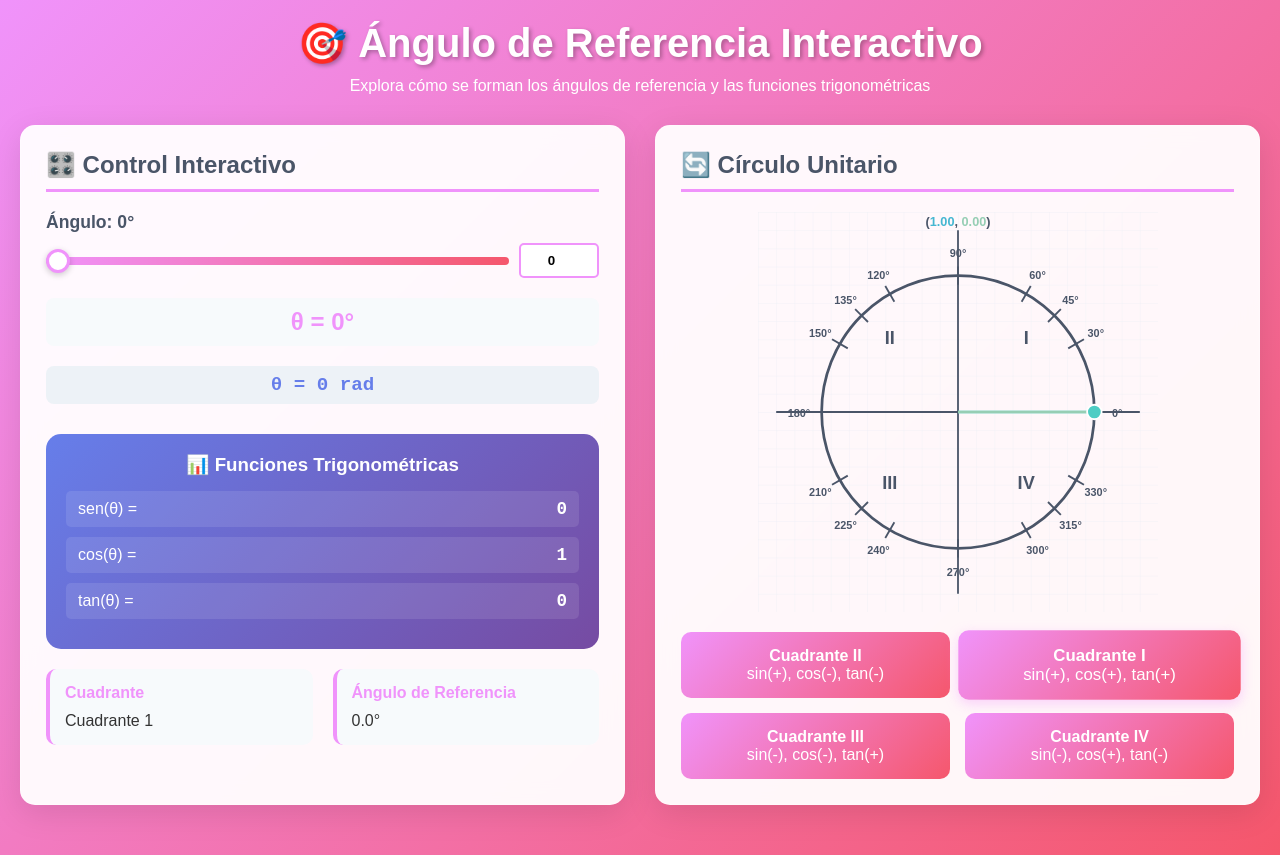
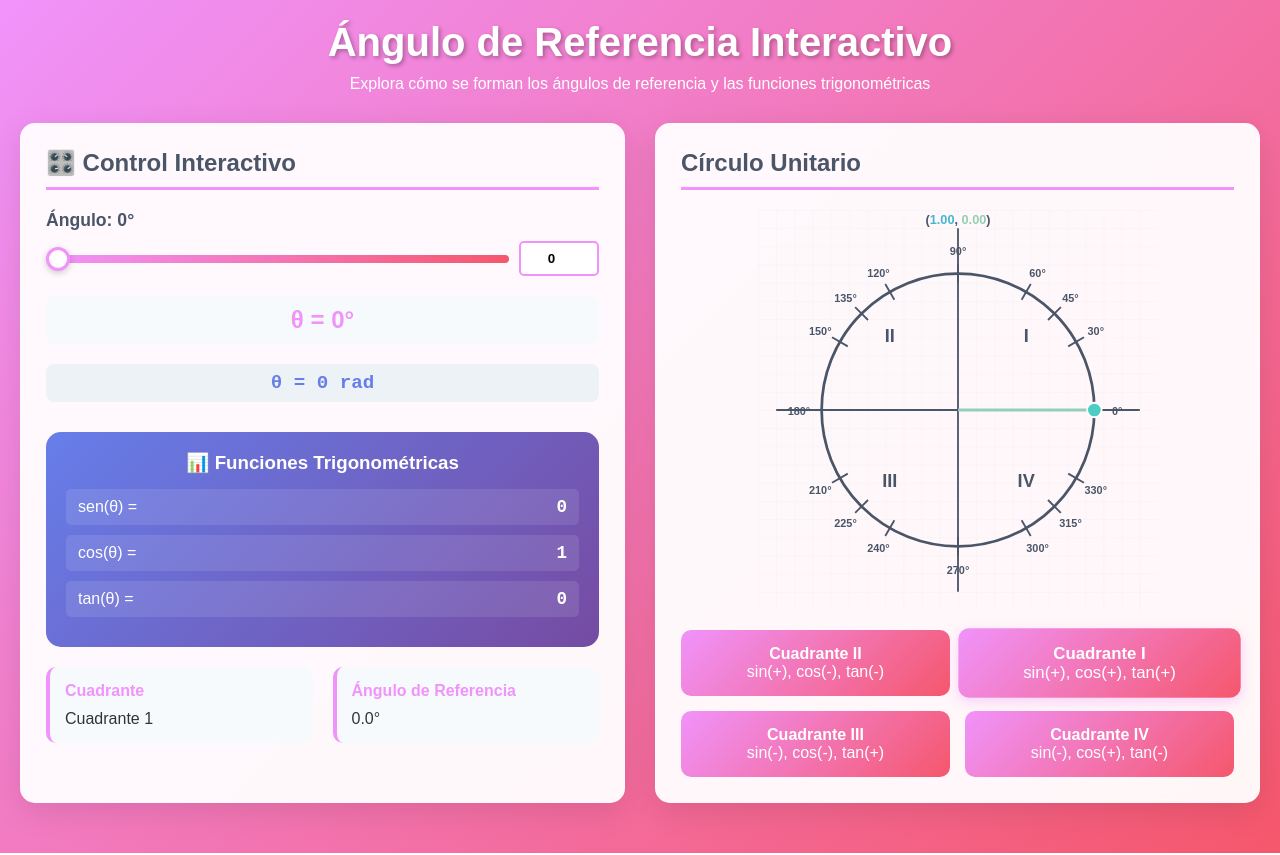
Before and after one commit to DiegoBeltran5/Angulo_de_Referencia, a plain HTML site: page index.html in a window 1280 px wide. Drawn offline with Linux system fonts and the light colour scheme.

Commit message:
Update index.html

```diff
--- a/index.html
+++ b/index.html
@@ -230,7 +230,7 @@
 <body>
     <div class="container">
         <div class="header">
-            <h1>🎯 Ángulo de Referencia Interactivo</h1>
+            <h1>Ángulo de Referencia Interactivo</h1>
             <p>Explora cómo se forman los ángulos de referencia y las funciones trigonométricas</p>
         </div>
 
@@ -285,7 +285,7 @@
             </div>
 
             <div class="card">
-                <h2>🔄 Círculo Unitario</h2>
+                <h2>Círculo Unitario</h2>
 
                 <div class="circle-container">
                     <svg class="unit-circle-svg" viewBox="-220 -220 440 440">
```
